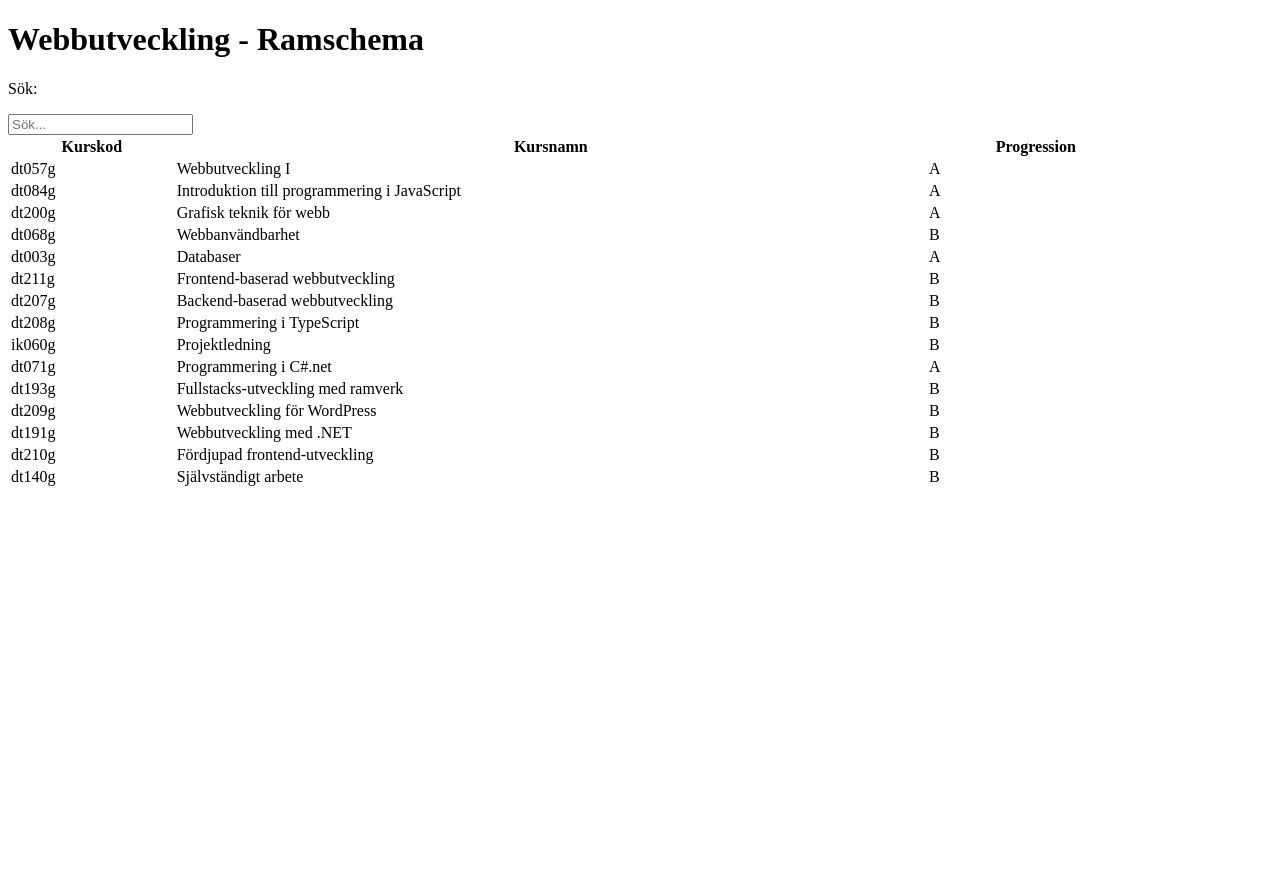
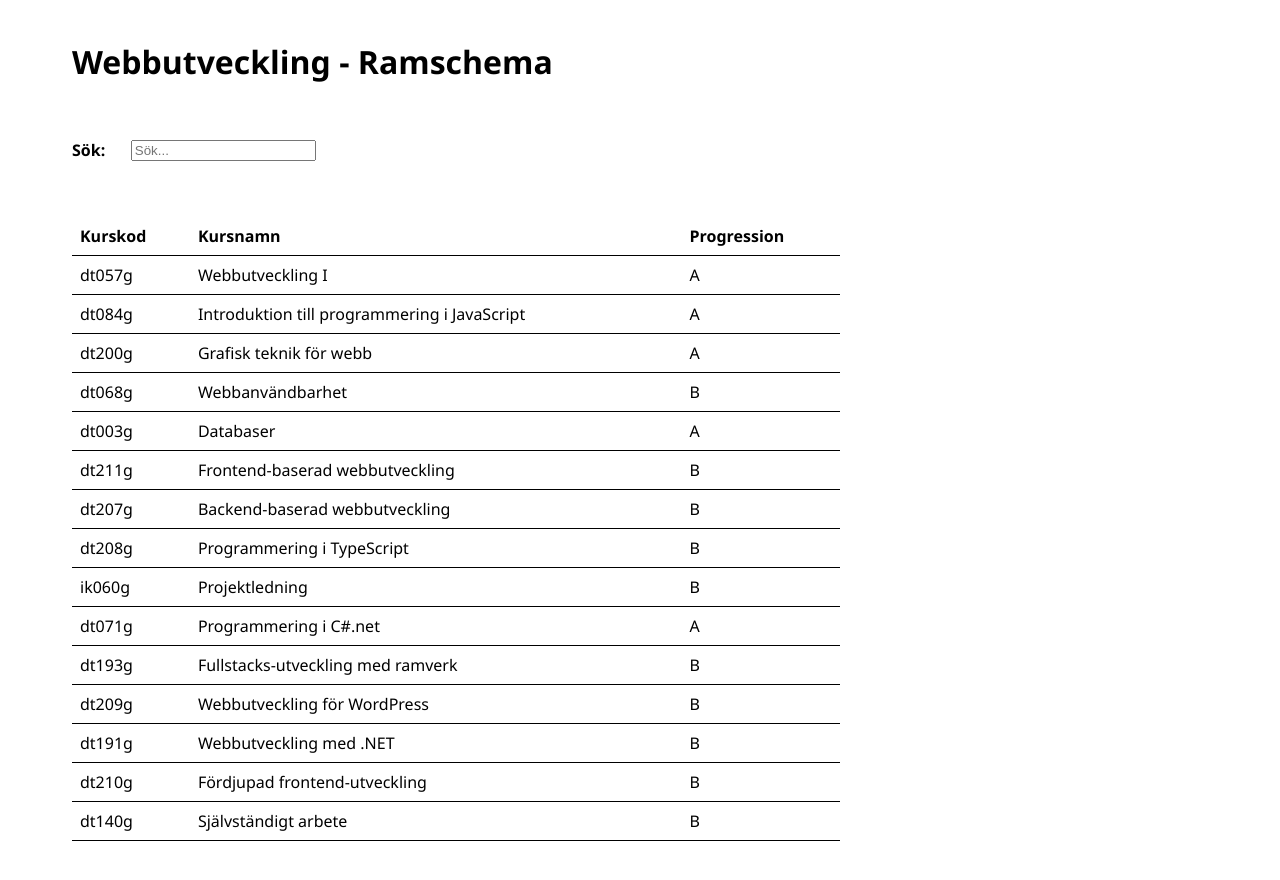
Before and after one commit to alvastern/laboration-4-typescript, an Angular app: page / in a window 1280 px wide. Before the commit the page ends 800 px from the top, so only its background shows below. Built offline with nearby package versions, Linux system fonts and the light colour scheme.

Commit message:
Skapade funktioner för filtrering av kurser

```diff
--- a/src/app/home/home.html
+++ b/src/app/home/home.html
@@ -1,22 +1,22 @@
 <h1>Webbutveckling - Ramschema</h1>
 
-<section>
-  <p>Sök:</p>
-  <input type="text" placeholder="Sök..." id="input">
+<section id="search-section">
+  <p><b>Sök:</b></p>
+  <input type="text" placeholder="Sök..." [(ngModel)]="searchTerm" (input)="filterCourses()"/>
 </section>
 
 <section>
   <table>
     <thead>
       <tr>
-        <th>Kurskod</th>
-        <th>Kursnamn</th>
-        <th>Progression</th>
+        <th (click)="sortCourses('code')">Kurskod</th>
+        <th (click)="sortCourses('coursename')">Kursnamn</th>
+        <th (click)="sortCourses('progression')">Progression</th>
       </tr>
     </thead>
 
     <tbody>
-      <tr *ngFor="let course of courses">
+      <tr *ngFor="let course of filteredCourses">
         <td>{{ course.code }}</td>
         <td>{{ course.coursename }}</td>
         <td>{{ course.progression }}</td>
--- a/src/app/home/home.scss
+++ b/src/app/home/home.scss
@@ -1,4 +1,18 @@
+#search-section {
+    display: flex;
+    gap: 2vw;
+    align-items: center;
+    margin: 5vh 0 5vh 5vw;
+}
+
 table {
-    width: 90%;
-    height: auto;
+    width: 60vw;
+    margin: 0 0 5vh 5vw;
+    border-collapse: collapse;
 }
+
+th, td {
+    border-bottom: 1px solid black;
+    padding: 1vh;
+    text-align: left;
+}
--- a/src/app/home/home.ts
+++ b/src/app/home/home.ts
@@ -1,31 +1,34 @@
 import { Component, OnInit, ChangeDetectorRef } from '@angular/core';
 import { Course, CourseService } from '../services/course';
 import { CommonModule } from '@angular/common';
+import { FormsModule } from '@angular/forms';
 
-// En komponent som visar listan av kurser
+// Komponent som visar en lista av kurser
 @Component({
   selector: 'app-home',
-  imports: [CommonModule],
+  imports: [CommonModule, FormsModule],
   templateUrl: './home.html',
   styleUrl: './home.scss',
 })
 
-// Klass som implementerar OnInit och hämtar kurserna från CourseService
+// Interface för en kurs och en service som hämtar info från JSON
 export class Home implements OnInit {
   courses: Course[] = [];
+  filteredCourses: Course[] = [];
+  searchTerm: string = '';
 
-  // Constructor som hämtar CourseService
-  constructor(private courseService: CourseService,
+  // Constructor som implementerar courseService och ChangeDetectorRef
+  constructor(
+    private courseService: CourseService,
     private cdr: ChangeDetectorRef
   ) {}
 
-  // OnInit som hämtar kurserna
+  // OnInit som hämtar kurser + uppdaterar gränssnittet
   ngOnInit(): void {
-  console.log('ngOnInit körs');
-
     this.courseService.getCourses().subscribe({
       next: (data) => {
         this.courses = data;
+        this.filteredCourses = data;
         this.cdr.detectChanges();
       },
       error: (err) => {
@@ -33,4 +36,19 @@ export class Home implements OnInit {
       }
     });
   }
+
+  // Funktion som filtrerar kurser baserat på användarens sökterm
+  filterCourses(): void {
+    this.filteredCourses = this.courses.filter(course =>
+      course.code.toLowerCase().includes(this.searchTerm.toLowerCase()) ||
+      course.coursename.toLowerCase().includes(this.searchTerm.toLowerCase())
+    );
   }
+
+  // Funktion som sorterar kurser baserat på det valda fältet
+  sortCourses(field: keyof Course): void {
+    this.filteredCourses.sort((a, b) =>
+      a[field].localeCompare(b[field])
+    );
+  }
+}
--- a/src/styles.scss
+++ b/src/styles.scss
@@ -1 +1,9 @@
-/* You can add global styles to this file, and also import other style files */
+body {
+    font-family:'Segoe UI', Tahoma, Geneva, Verdana, sans-serif;
+    font-weight: 300;
+}
+
+h1 {
+    margin: 5vh 0 5vh 5vw;
+    padding: 0;
+}
```
Lines whose indentation alone changed are shown as unchanged.
